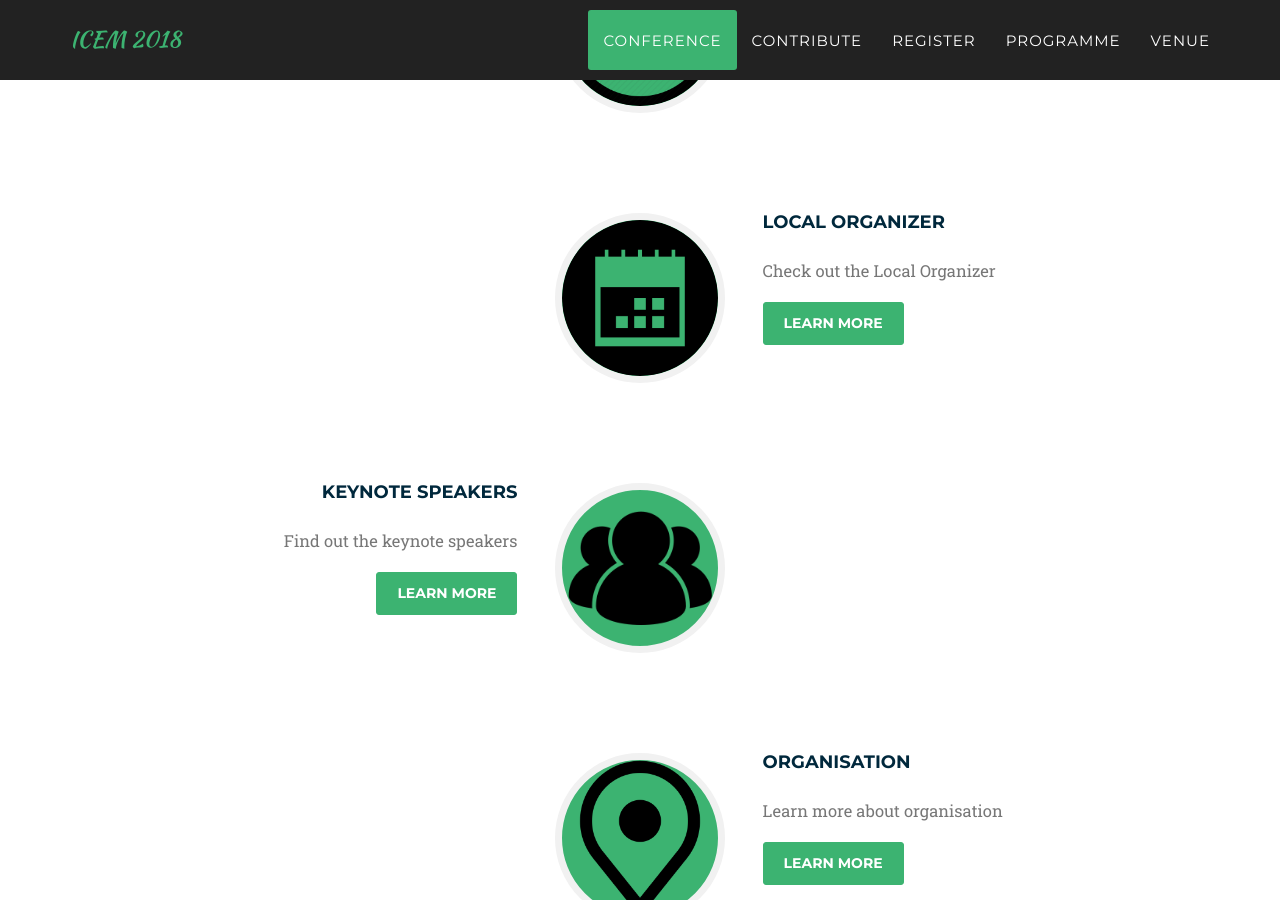
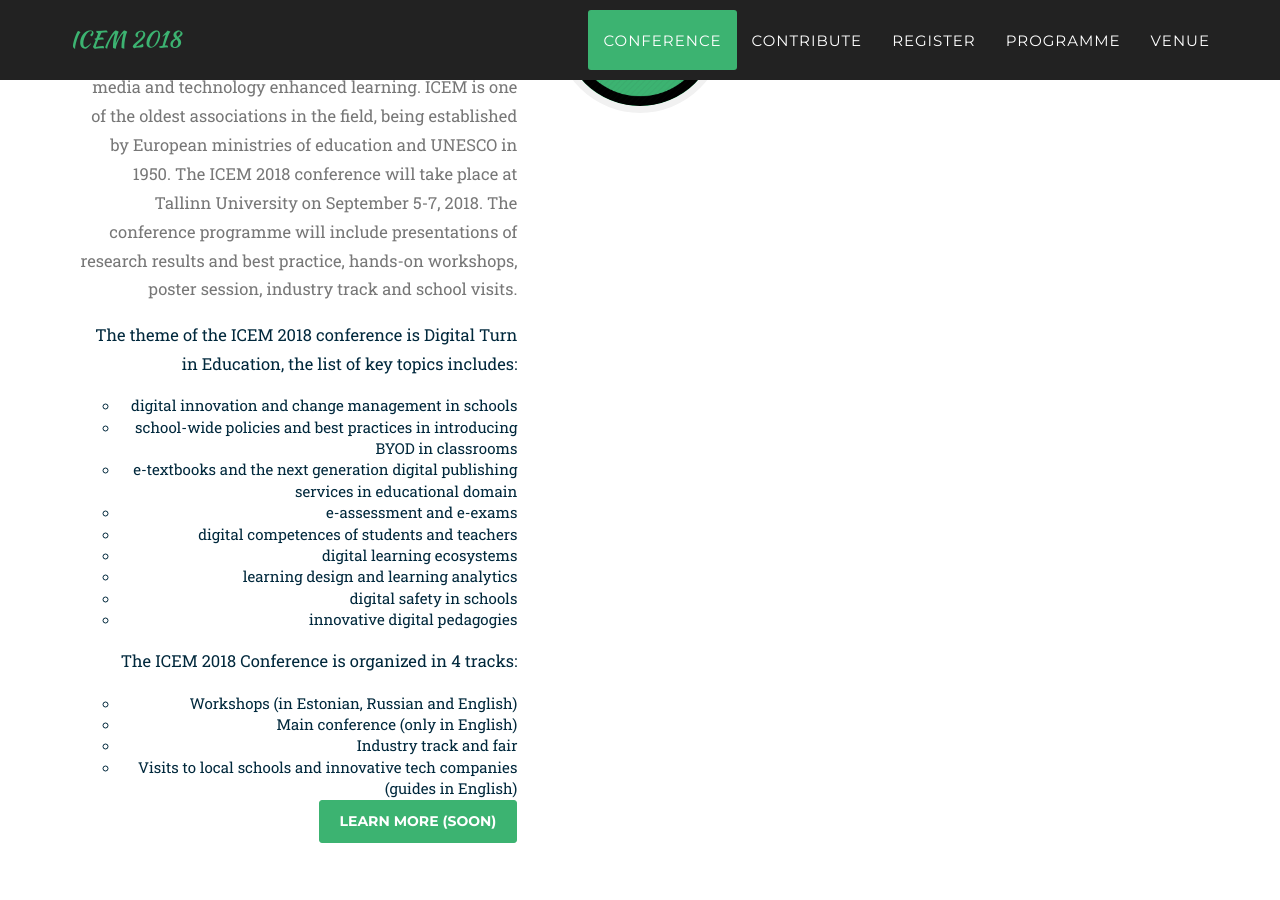
Before and after one commit to MJoosep/ICEM, a Jekyll site: the page built from index.html, in a window 1280 px wide and 900 px high, scrolled down 2537 px. Built offline with Jekyll 4.4.1, drawn with Linux system fonts in a browser that asks for light colours; some web fonts are replaced; some of the changed text lies outside the part shown.

Commit message:
Update conference.html

```diff
--- a/_includes/2017_data/conference.html
+++ b/_includes/2017_data/conference.html
@@ -19,9 +19,32 @@
                                     <h4>Overview</h4>
                                 </div>
                                 <div class="timeline-heading">
-                                    <p class="text-muted">Read the conference overview</p>
+                                    <p class="text-muted">The annual conference of International Council of Educational Media (ICEM) is a meeting place for researchers
+and practitioners in the field of educational media and technology enhanced learning. ICEM is one of the oldest
+associations in the field, being established by European ministries of education and UNESCO in 1950. The
+ICEM 2018 conference will take place at Tallinn University on September 5-7, 2018. The conference
+programme will include presentations of research results and best practice, hands-on workshops, poster
+session, industry track and school visits.</p>
+                                    <p>The theme of the ICEM 2018 conference is Digital Turn in Education, the list of key topics includes:</p>
+                                    <ul>
+                                        <li>digital innovation and change management in schools</li>
+                                        <li>school-wide policies and best practices in introducing BYOD in classrooms</li>
+                                        <li>e-textbooks and the next generation digital publishing services in educational domain</li>
+                                        <li>e-assessment and e-exams</li>
+                                        <li>digital competences of students and teachers</li>
+                                        <li>digital learning ecosystems</li>
+                                        <li>learning design and learning analytics</li>
+                                        <li>digital safety in schools</li>
+                                        <li>innovative digital pedagogies</li>
+                                    </ul>
+                                    <p>The ICEM 2018 Conference is organized in 4 tracks:
+                                        <ul>
+                                            <li>Workshops (in Estonian, Russian and English)</li>
+                                            <li>Main conference (only in English)</li>
+                                            <li>Industry track and fair</li>
+                                            <li>Visits to local schools and innovative tech companies (guides in English)</li>
                                 </div>
-                                <a href="{{"/overview" | prepend: site.baseurl }}" class="page-scroll btn btn-sm">Learn More</a>
+                                <a href="{{"/overview" | prepend: site.baseurl }}" class="page-scroll btn btn-sm">Learn More (soon)</a>
                             </div>
                         </li>
                         <li class="timeline-inverted">
@@ -33,9 +56,9 @@
                                     <h4>Local Organizer</h4>
                                 </div>
                                 <div class="timeline-heading">
-                                    <p class="text-muted">Check out the Local Organizer</p>
+                                    <p class="text-muted">Tallinn University (TLU, see: http://www.tlu.ee/en) is the youngest and most dynamic university in Estonia, focusing its research and study programmes in six domains: educational sciences, social sciences, humanities, natural sciences, digital technology, fine arts and media, sports and health sciences. TLU is the third largest public university in Estonia with 9 000 students and more than 500 academic staff. </p>
+                                    <p class="text-muted">Centre for Educational Technology (led by Dr. Kairit Tammets) is a R&D unit within the School of Digital Technologies, Tallinn University. CET is the largest research goup in the domain of Technology-Enhanced Learning in the Baltic region, its staff consists of 25 researchers, incl. 5 researchers from abroad: Germany, Austria, Portugal, Spain, Ghana etc. </p>
                                 </div>
-                                <a href="{{"/localOrganizer" | prepend: site.baseurl }}" class="page-scroll btn btn-sm">Learn More</a>
                             </div>
                         </li>
                         <li>
@@ -47,7 +70,7 @@
                                     <h4>Keynote speakers</h4>
                                 </div>
                                 <div class="timeline-heading">
-                                    <p class="text-muted">Find out the keynote speakers</p>
+                                    <p class="text-muted">TBA</p>
                                 </div>
                                 <a href="{{"/keynoteSpeakers" | prepend: site.baseurl }}" class="page-scroll btn btn-sm">Learn More</a>
                             </div>
@@ -58,12 +81,14 @@
                             </div>
                             <div class="timeline-panel">
                                 <div class="timeline-heading">
-                                    <h4>Organisation</h4>
+                                    <h4>Conference Organization</h4>
                                 </div>
                                 <div class="timeline-heading">
-                                    <p class="text-muted">Learn more about organisation</p>
+                                    <p class="text-muted">Conference chairs: Otto Benavides (ICEM), Mart Laanpere (TLU)</p>
+                                    <p class="text-muted">Program chairs: Terje Väljataga, Eva Dobosy, Hannah Gereber</p>
+                                    <p class="text-muted">Workshop chairs: Kai Pata, Ray Laverty</p>
+                                    <p class="text-muted">Industry track chair: Anita Stangl</p>
                                 </div>
-                                <a href="{{"/organisation" | prepend: site.baseurl }}" class="page-scroll btn btn-sm">Learn More</a>
                             </div>
                         </li>
                         <li>
```
